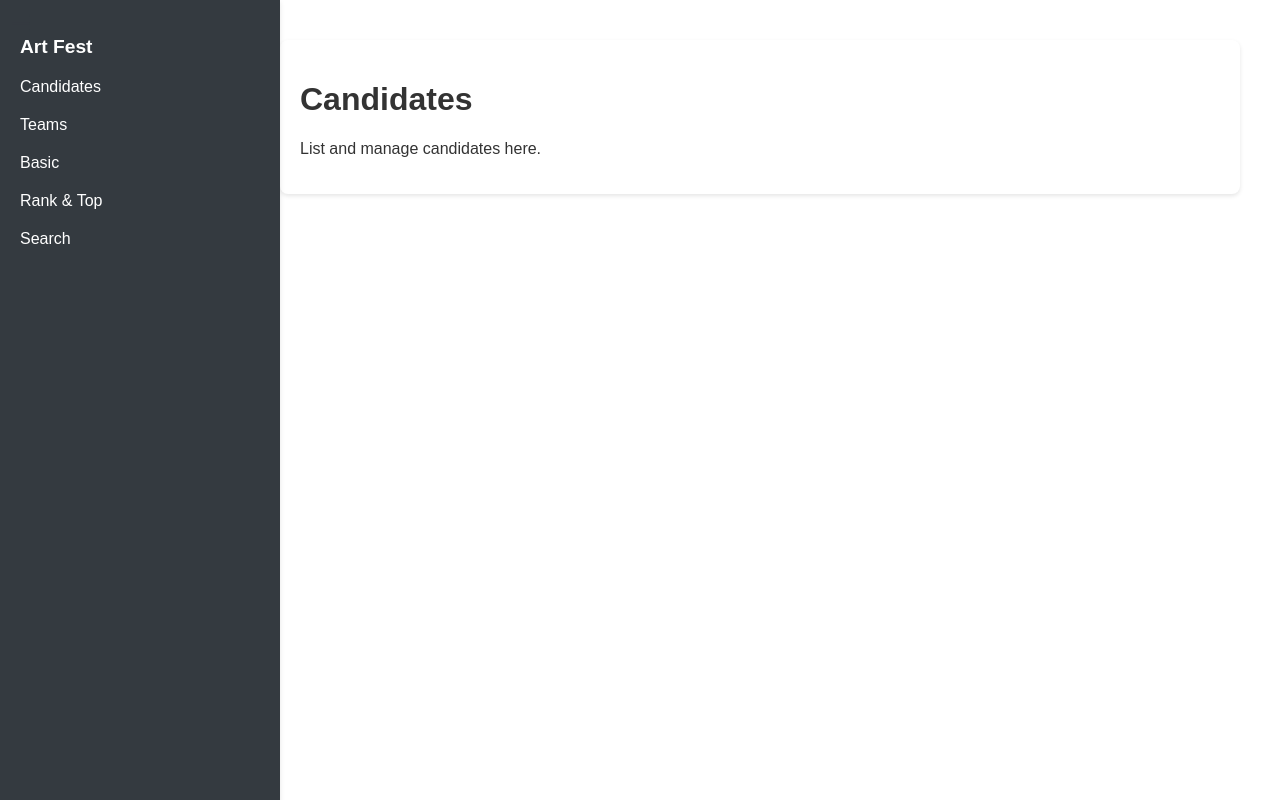
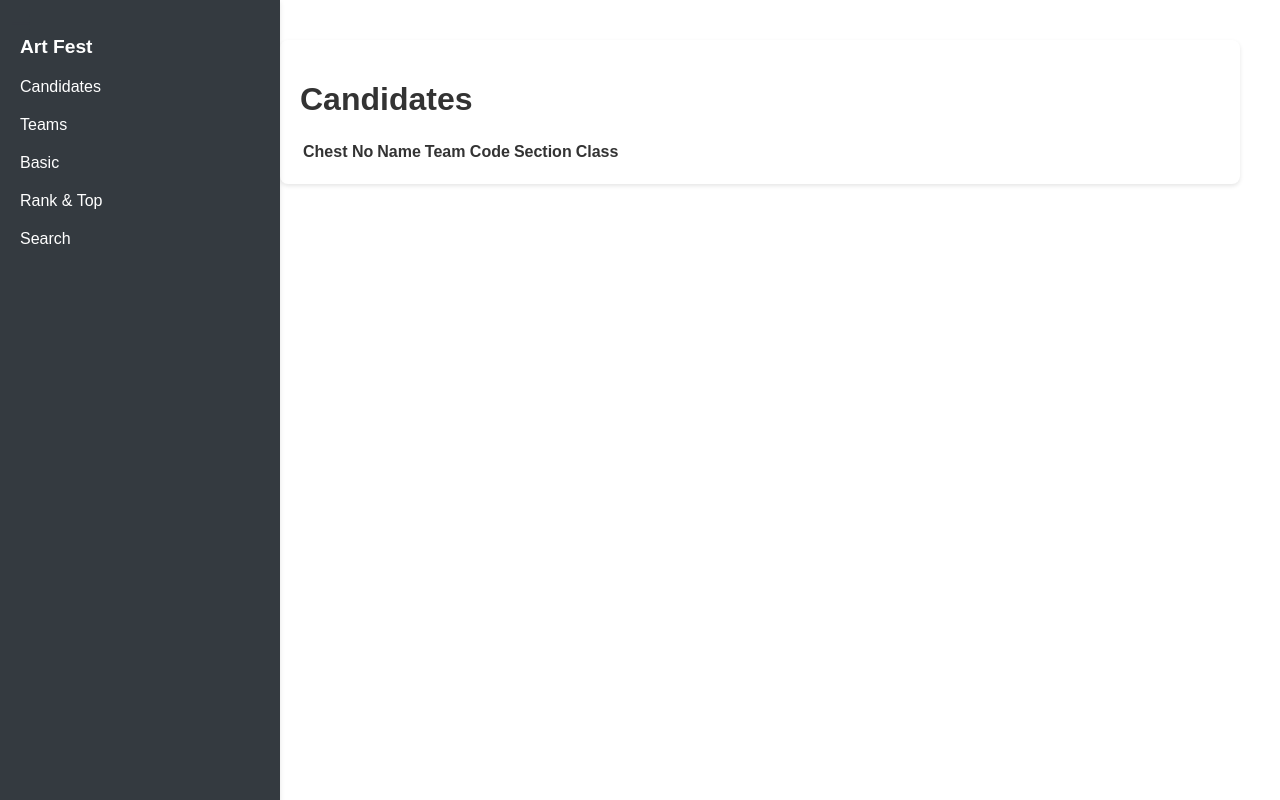
Before and after one commit to Javadamkd/art-fest-management, a Next.js app: page /candidates in a window 1280 px wide. Built offline with nearby package versions, Linux system fonts and the light colour scheme.

Commit message:
Update candidates.js

```diff
--- a/pages/candidates.js
+++ b/pages/candidates.js
@@ -1,4 +1,5 @@
 // pages/candidates.js
+import Link from 'next/link';
 import Layout from '../components/Layout';
 
 export default function Candidates() {
@@ -6,7 +7,20 @@ export default function Candidates() {
     <Layout>
       <div className="card">
         <h1>Candidates</h1>
-        <p>List and manage candidates here.</p>
+        <table className="table">
+          <thead>
+            <tr>
+              <th>Chest No</th>
+              <th>Name</th>
+              <th>Team Code</th>
+              <th>Section</th>
+              <th>Class</th>
+            </tr>
+          </thead>
+          <tbody>
+            {/* Candidate rows will go here */}
+          </tbody>
+        </table>
       </div>
     </Layout>
   );
```
